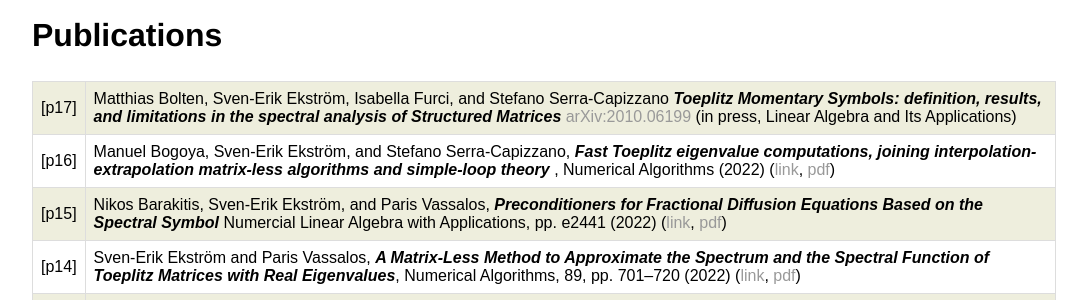
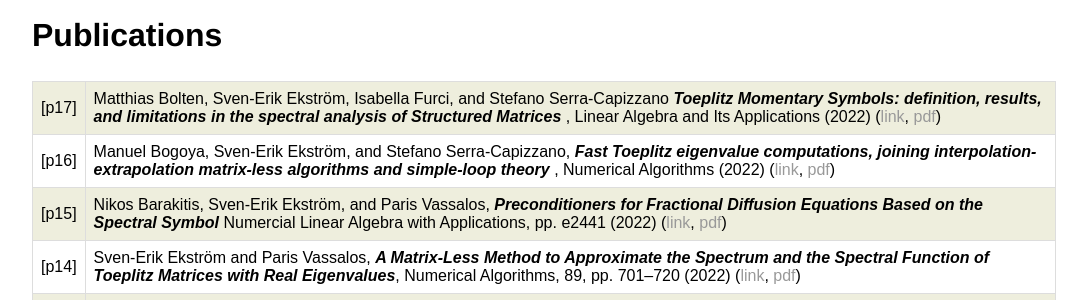
Before and after one commit to sverek/sverek.github.io, a Jekyll site: the page built from publications/index.html, in a window 1280 px wide. Shown: the part 180-480 px from the top of the page, without its empty margins (96-1183 px from the left). Built offline with Jekyll 4.4.1, drawn with Linux system fonts in a browser that asks for light colours.

Commit message:
update p17

```diff
--- a/index.html
+++ b/index.html
@@ -17,7 +17,6 @@ title: www.2pi.se
   <div class="allSides">
       <h3>Current plans:</h3>
       <ul>
-        <li>2021/2022Q4, Teaching: <a href="https://www.uu.se/en/admissions/freestanding-courses/course/?kKod=1TD722&typ=1">Computer Programming II</a></li>
         <li>2022/2023Q1, Teaching: <a href="https://www.uu.se/en/admissions/freestanding-courses/course/?kKod=1TD722&typ=1">Computer Programming II</a></li>
   </div>
 
--- a/publications/index.html
+++ b/publications/index.html
@@ -28,7 +28,7 @@ tr:nth-child(odd) {
 			<tr>
 				<td>[p17]</td>
 				<td>Matthias Bolten, Sven-Erik Ekström, Isabella Furci, and Stefano Serra-Capizzano <i><b>Toeplitz Momentary Symbols: definition, results, and limitations in the spectral analysis of Structured Matrices
-				</b></i> <a href="https://arxiv.org/abs/2010.06199">arXiv:2010.06199</a> (in press, Linear Algebra and Its Applications)
+				</b></i>, Linear Algebra and Its Applications (2022) (<a href="https://doi.org/10.1016/j.laa.2022.06.017">link</a>, <a href="pdf/p17.pdf">pdf</a>)
 				</td>
 			</tr>
 			<tr>
@@ -137,7 +137,7 @@ tr:nth-child(odd) {
 			<tr>
 				<td>[pr4]</td>
 				<td>Giovanni Barbarino, Melker Claesson, Sven-Erik Ekström, Carlo Garoni, David Meadon, and Hendrik Speleers, <i><b>Matrix-Less Eigensolver for Large Structured Matrices
-				</b></i> <a href="http://www.it.uu.se/research/publications/reports/2021-007/">Technical Report 2021-007</a>
+				</b></i> <a href="https://www.it.uu.se/research/publications/reports/2021-007/">Technical Report 2021-007</a>
 				</td>
 			</tr>
 			<tr>
```
Also changed, not shown: 1 other file.
